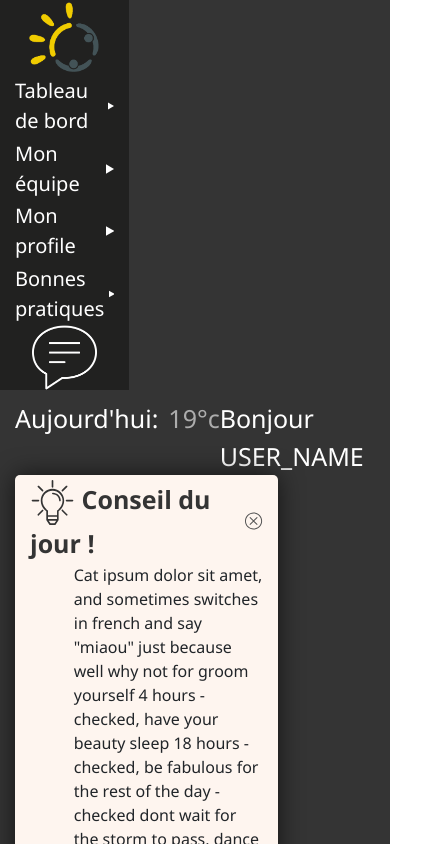
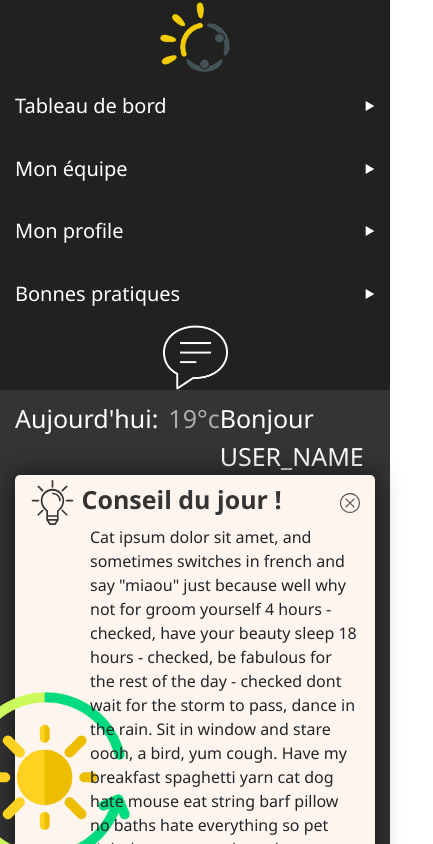
Before and after one commit to MaximeNico/SunShare, a Vue app: page / in a window 390 px wide. Shown: the top 844 px of the page, 433 px wide, since content can reach past the window. Built offline with nearby package versions, Linux system fonts and the light colour scheme.

Commit message:
Adjust responsive layout and useless margin

```diff
--- a/src/App.vue
+++ b/src/App.vue
@@ -2,10 +2,10 @@
   <div id="app">
     <div class="container-fluid app">
       <div class="row">
-        <div class="col col-3 menuSide">
+        <div class="col col-md-3 col-lg-2 menuSide">
           <menuSide />
         </div>
-        <div class="col col-9">
+        <div class="col col-md-9 col-lg-10">
           <div class="row header">
             <appHeader />
           </div>
@@ -57,7 +57,6 @@ html, body, #app {
 }
 .container-fluid.app > div > .menuSide {
   padding: 0;
-  max-width: 206px;
 }
 
 .header {
```
